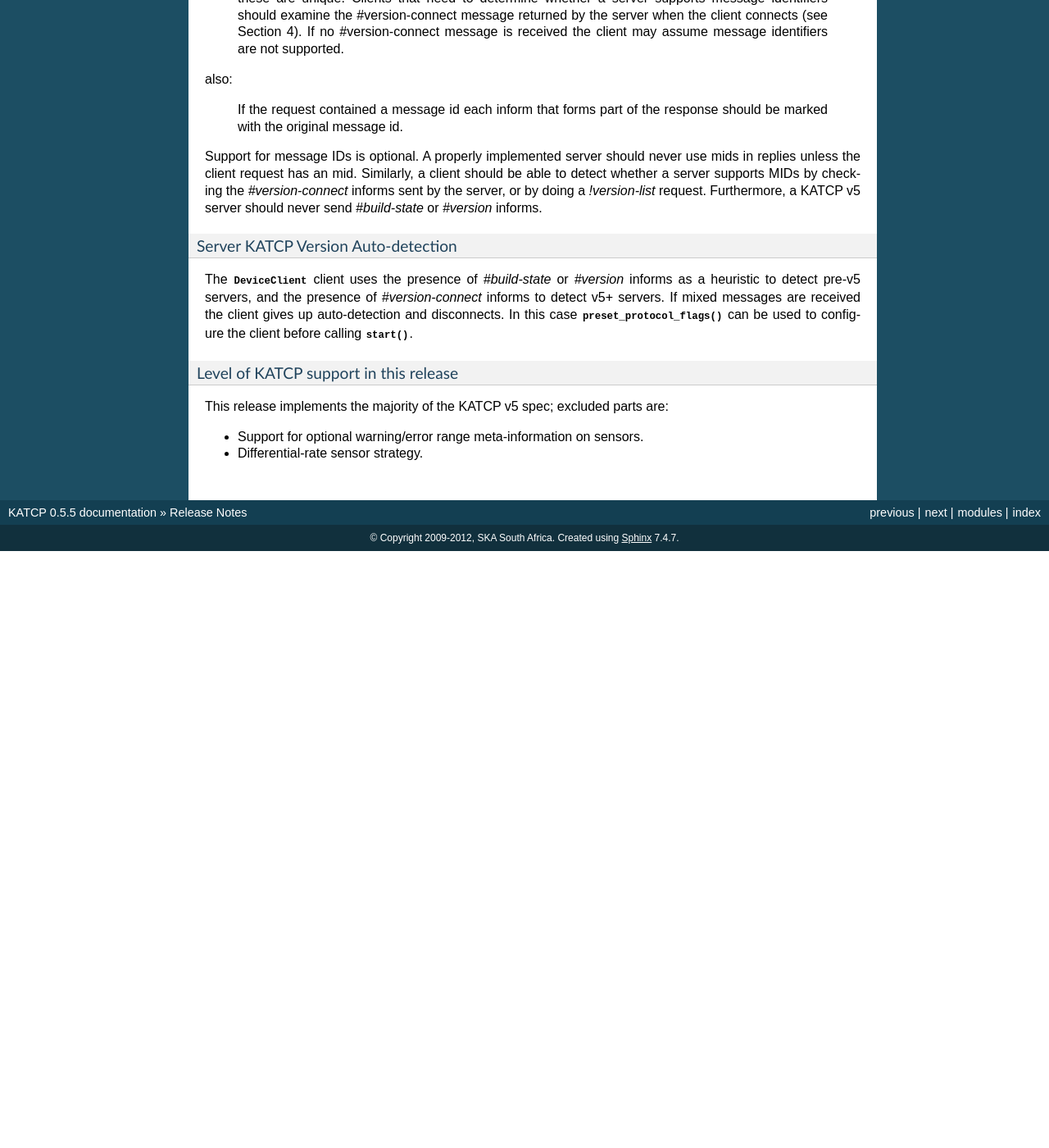
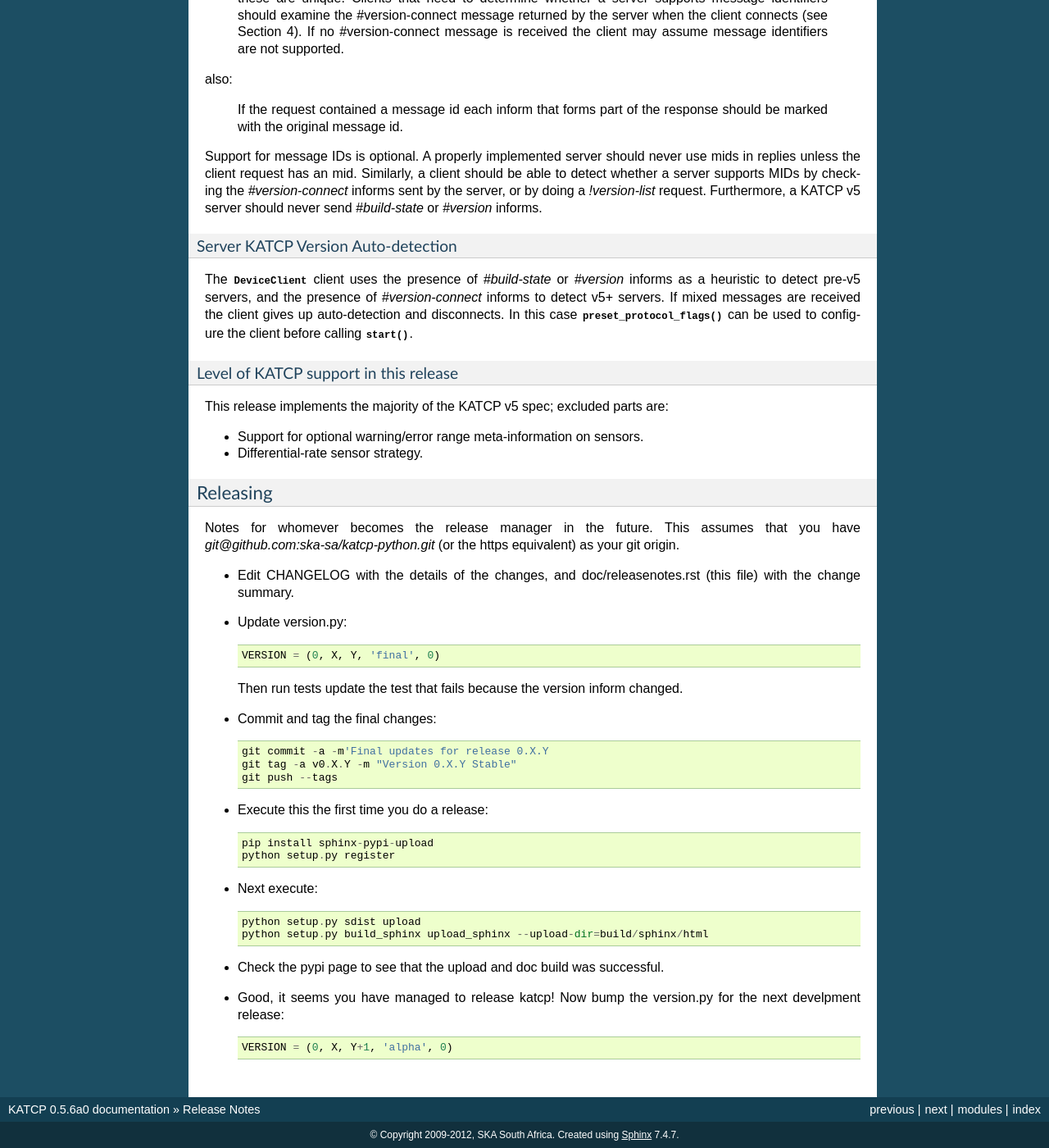
Before and after one commit to ska-sa/katcp-python, a Sphinx documentation site: the page built from doc/releasenotes.rst, in a window 1280 px wide and 1400 px high, scrolled down 2409 px. Shown: the whole window at 82% size. Built offline with Sphinx 7.4.7, drawn with Linux system fonts in a browser that asks for light colours; formulas are drawn with MathJax 3; before the commit the page ends 3081 px from its top, so only the background shows below that; some of the changed text lies outside the part shown.

Commit message:
Add notes for releasing to pypi, bump version to next development alpha
git-svn-id: https://katfs.kat.ac.za/svnDS/code/katcp-python/trunk@21720 b56c7a7d-ac47-0410-a905-b6f7de78896a

```diff
--- a/doc/releasenotes.rst
+++ b/doc/releasenotes.rst
@@ -180,3 +180,42 @@ This release implements the majority of the KATCP v5 spec; excluded parts are:
 
 * Support for optional warning/error range meta-information on sensors.
 * Differential-rate sensor strategy.
+
+Releasing
+---------
+
+Notes for whomever becomes the release manager in the future. This assumes that
+you have `git@github.com:ska-sa/katcp-python.git` (or the https equivalent) as
+your git origin.
+
+* Edit CHANGELOG with the details of the changes, and doc/releasenotes.rst (this
+  file) with the change summary.
+
+* Update version.py::
+
+    VERSION = (0, X, Y, 'final', 0)
+
+  Then run tests update the test that fails because the version inform changed.
+
+* Commit and tag the final changes::
+
+    git commit -a -m'Final updates for release 0.X.Y
+    git tag -a v0.X.Y -m "Version 0.X.Y Stable"
+    git push --tags
+
+* Execute this the first time you do a release::
+
+    pip install sphinx-pypi-upload
+    python setup.py register
+
+* Next execute::
+
+   python setup.py sdist upload
+   python setup.py build_sphinx upload_sphinx --upload-dir=build/sphinx/html
+
+* Check the pypi page to see that the upload and doc build was successful.
+
+* Good, it seems you have managed to release katcp! Now bump the version.py for
+  the next develpment release::
+
+    VERSION = (0, X, Y+1, 'alpha', 0)
--- a/katcp/version.py
+++ b/katcp/version.py
@@ -9,7 +9,7 @@
 
 import pkg_resources
 
-VERSION = (0, 5, 5, 'final', 0)
+VERSION = (0, 5, 6, 'alpha', 0)
 
 BASE_VERSION_STR = '.'.join([str(x) for x in VERSION[:3]])
 VERSION_STR = {
```
Also changed, not shown: 1 other file.
